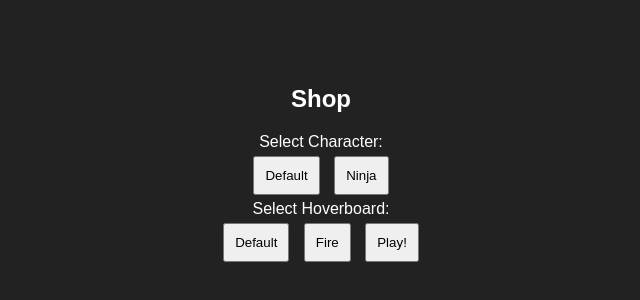
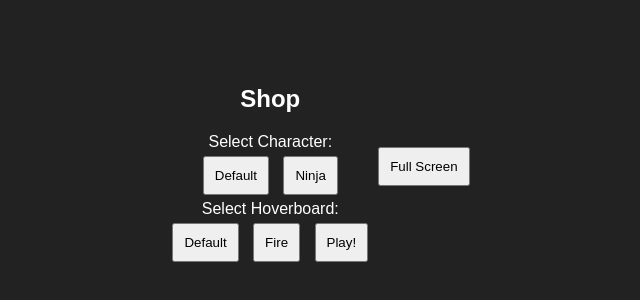
Before and after one commit to zubaird-cyber/subway-surf, a plain HTML site: page index.html in a window 1280 px wide. Shown: the part 234-534 px from the top of the page, without its empty margins (319-959 px from the left). Drawn offline with Linux system fonts and the light colour scheme.

Commit message:
Update index.html

```diff
--- a/index.html
+++ b/index.html
@@ -21,3 +21,4 @@
   <script src="game.js"></script>
 </body>
 </html>
+<button id="fullscreenBtn">Full Screen</button>
```
